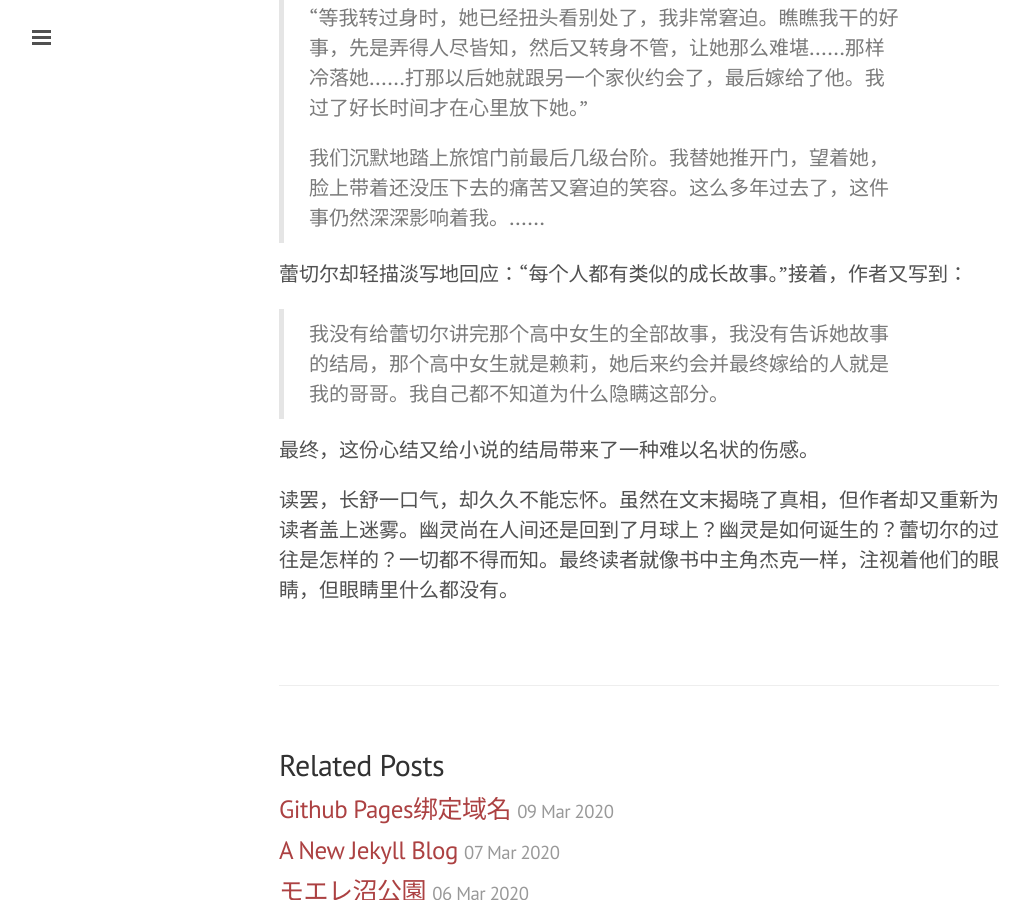
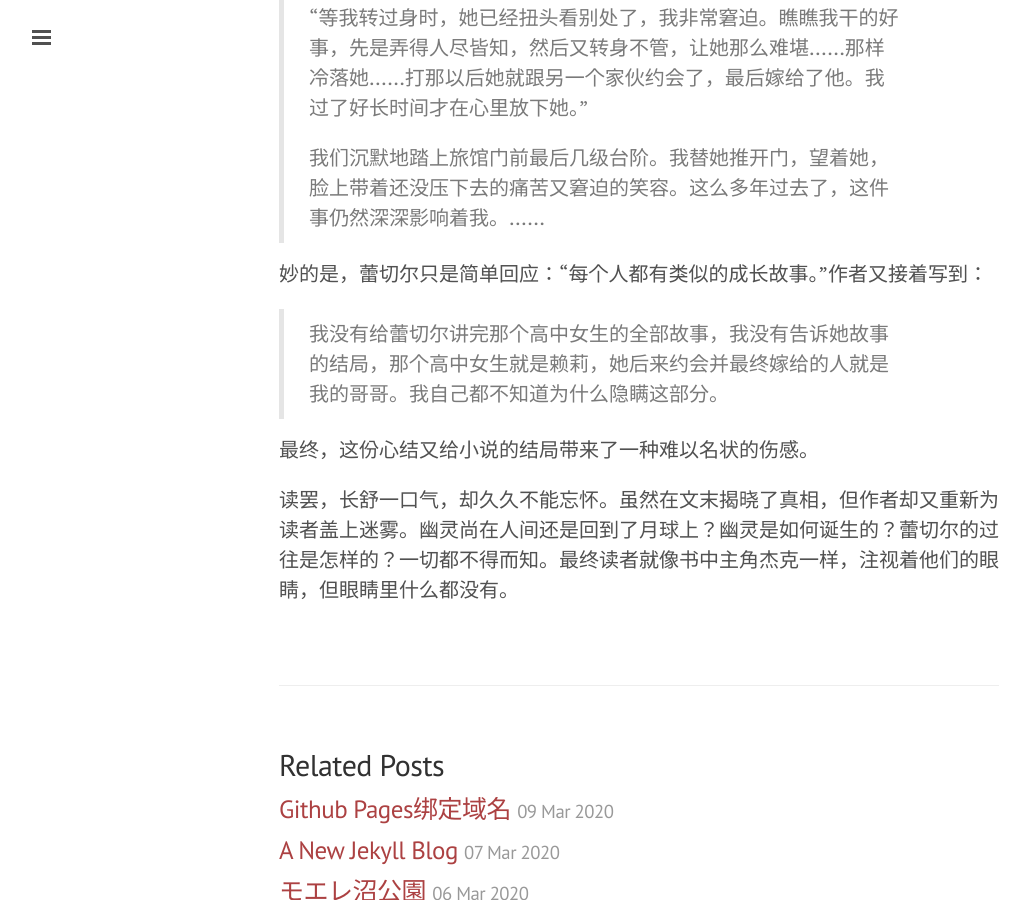
Before and after one commit to psymaze/psymaze.github.io, a Jekyll site: the page built from _posts/2020-03-14-the-poet-by-michael-connelly.md, in a window 1280 px wide and 900 px high, scrolled down 989 px. Shown: the whole window, without its empty margins (1-1031 px from the left). Built offline with Jekyll 4.4.1, drawn with Linux system fonts in a browser that asks for light colours; comment, search, counter and statistics services are not loaded.

Commit message:
Update 2020-03-14-the-poet-by-michael-connelly.md

```diff
--- a/_posts/2020-03-14-the-poet-by-michael-connelly.md
+++ b/_posts/2020-03-14-the-poet-by-michael-connelly.md
@@ -19,7 +19,7 @@ title: 诗人
 >
 > 我们沉默地踏上旅馆门前最后几级台阶。我替她推开门，望着她，脸上带着还没压下去的痛苦又窘迫的笑容。这么多年过去了，这件事仍然深深影响着我。……
 
-蕾切尔却轻描淡写地回应：“每个人都有类似的成长故事。”接着，作者又写到：
+妙的是，蕾切尔只是简单回应：“每个人都有类似的成长故事。”作者又接着写到：
 
 > 我没有给蕾切尔讲完那个高中女生的全部故事，我没有告诉她故事的结局，那个高中女生就是赖莉，她后来约会并最终嫁给的人就是我的哥哥。我自己都不知道为什么隐瞒这部分。
 
```
